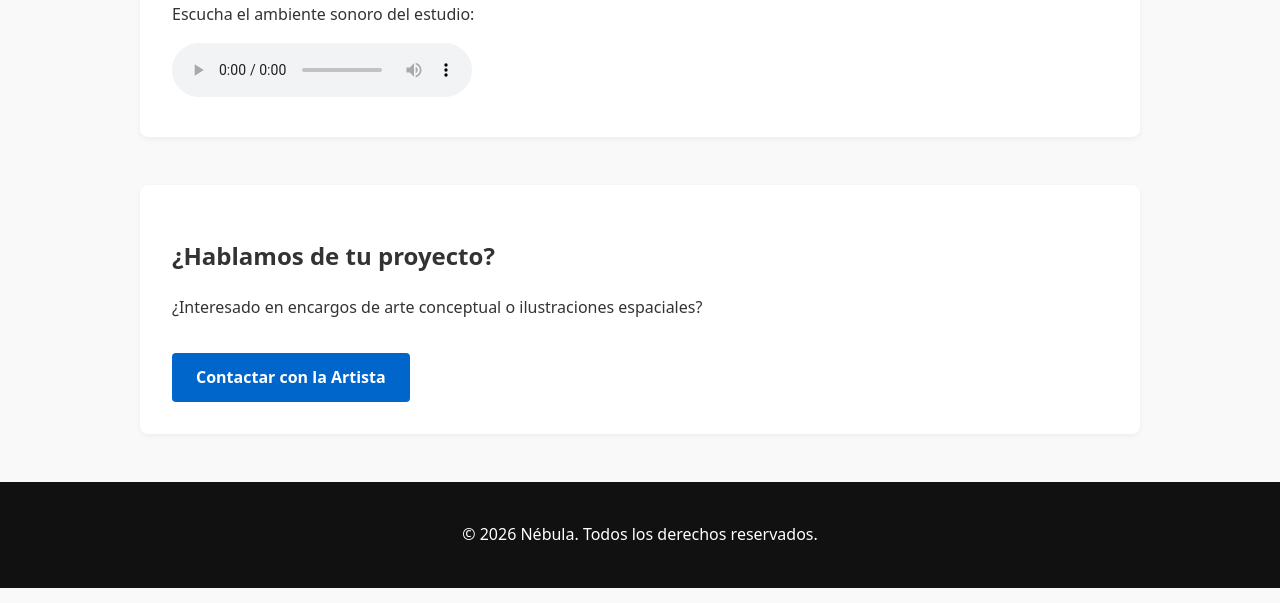
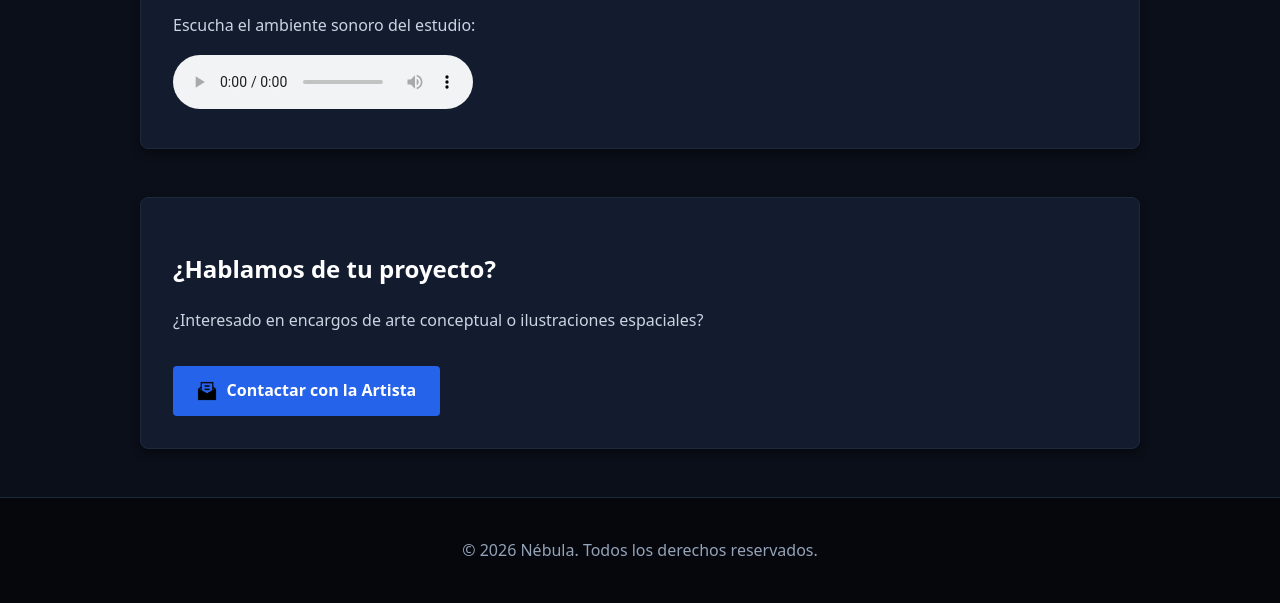
Before and after one commit to JuancarlosML94/landing-nebula, a plain HTML site: page index.html in a window 1280 px wide. Shown: the part 2155-2758 px from the top of the page. Drawn offline with Linux system fonts and the light colour scheme.

Commit message:
Añadir logotipo en navbar, botón con GIF animado y tema oscuro espacial

```diff
--- a/css/styles.css
+++ b/css/styles.css
@@ -1,26 +1,33 @@
-/* Estilos base generales */
+/* --- Estilos base generales (Fondo principal oscuro espacial) --- */
 body {
     font-family: system-ui, -apple-system, BlinkMacSystemFont, "Segoe UI", Roboto, sans-serif;
     margin: 0;
     padding: 0;
-    background-color: #f9f9f9;
-    color: #333;
+    background-color: #0b0f19; /* Azul espacio muy oscuro / casi negro */
+    color: #cbd5e1;            /* Texto general en gris claro para mayor legibilidad */
     line-height: 1.6;
 }
 
+/* Navbar (Negro espacial sólido con línea de separación) */
 header {
-    background-color: #111;
+    background-color: #05070c;
     color: #fff;
     display: flex;
     justify-content: space-between;
     align-items: center;
     padding: 1rem 2rem;
+    border-bottom: 1px solid #1e293b;
 }
 
 header nav a {
-    color: #fff;
+    color: #cbd5e1;
     text-decoration: none;
     margin-left: 1.5rem;
+    transition: color 0.2s;
+}
+
+header nav a:hover {
+    color: #ffffff;
 }
 
 main {
@@ -29,12 +36,19 @@ main {
     padding: 0 1rem;
 }
 
+/* Secciones de contenido: gris-azulado oscuro para destacar sobre el fondo del body */
 section {
     margin-bottom: 3rem;
-    background: #fff;
+    background: #131c2e;
     padding: 2rem;
     border-radius: 8px;
-    box-shadow: 0 2px 5px rgba(0,0,0,0.05);
+    box-shadow: 0 4px 10px rgba(0, 0, 0, 0.4);
+    border: 1px solid #1e293b;
+}
+
+/* Forzar que los títulos dentro de las secciones se vean blancos y nítidos */
+section h1, section h2, section h3 {
+    color: #ffffff;
 }
 
 .gallery-grid {
@@ -48,28 +62,13 @@ section {
     margin: 0;
 }
 
-/* Botón de contacto profesional */
-.btn-contacto {
-    display: inline-block;
-    background-color: #0066cc;
-    color: #fff;
-    padding: 0.75rem 1.5rem;
-    border-radius: 4px;
-    text-decoration: none;
-    font-weight: bold;
-    margin-top: 1rem;
-    transition: background-color 0.2s;
-}
-
-.btn-contacto:hover {
-    background-color: #004d99;
-}
-
+/* Footer (Fondo oscuro para cerrar con contraste) */
 footer {
     text-align: center;
     padding: 1.5rem;
-    background-color: #111;
-    color: #fff;
+    background-color: #05070c;
+    color: #94a3b8;
+    border-top: 1px solid #1e293b;
 }
 
 /* Hacer que todas las imágenes y vídeos sean responsivos */
@@ -78,3 +77,51 @@ img, video {
     height: auto;
     display: block;
 }
+
+/* --- Ajustes para el Logotipo en el Header --- */
+.brand-link {
+    display: flex;
+    align-items: center;
+    gap: 0.75rem;
+    text-decoration: none;
+    color: #fff;
+}
+
+.logo-img {
+    height: 32px;
+    width: auto;
+    display: block;
+}
+
+.artist-name {
+    font-weight: bold;
+    font-size: 1.2rem;
+}
+
+/* --- Ajustes para el Botón de Contacto con GIF Animado --- */
+.btn-contacto {
+    display: inline-flex;
+    align-items: center;
+    justify-content: center;
+    gap: 0.6rem;
+    background-color: #2563eb; /* Azul brillante atractivo */
+    color: #fff;
+    padding: 0.75rem 1.5rem;
+    border-radius: 4px;
+    text-decoration: none;
+    font-weight: bold;
+    margin-top: 1rem;
+    transition: background-color 0.2s, transform 0.2s;
+}
+
+.btn-contacto:hover {
+    background-color: #1d4ed8;
+    transform: translateY(-2px);
+}
+
+.btn-gif {
+    width: 20px;
+    height: 20px;
+    object-fit: contain;
+    display: block;
+}
--- a/index.html
+++ b/index.html
@@ -10,7 +10,11 @@
 
     <header>
         <div class="logo-container">
-            <span class="artist-name">Nébula</span>
+            <!-- Logotipo integrado con sus atributos WPO y accesibilidad -->
+            <a href="#" class="brand-link">
+                <img src="assets/img/letra-n.png" alt="Logotipo de Nébula" width="30" height="30" class="logo-img">
+                <span class="artist-name">Nébula</span>
+            </a>
         </div>
         <nav>
             <a href="#galeria">Galería</a>
@@ -74,11 +78,15 @@
             </div>
         </section>
 
-        <!-- Sección de Contacto -->
+        <!-- Sección de Contacto con el Botón Animado (GIF) -->
         <section id="contacto" class="contact">
             <h2>¿Hablamos de tu proyecto?</h2>
             <p>¿Interesado en encargos de arte conceptual o ilustraciones espaciales?</p>
-            <a href="mailto:contacto@nebula-art.com" class="btn-contacto">Contactar con la Artista</a>
+            <a href="mailto:contacto@nebula-art.com" class="btn-contacto">
+                <!-- GIF animado integrado como icono decorativo del CTA -->
+                <img src="assets/img/proceso.gif" alt="" width="20" height="20" aria-hidden="true" class="btn-gif">
+                <span>Contactar con la Artista</span>
+            </a>
         </section>
     </main>
 
```
Also changed, not shown: assets/img/letra-n.png (added), assets/img/proceso.gif (added).
